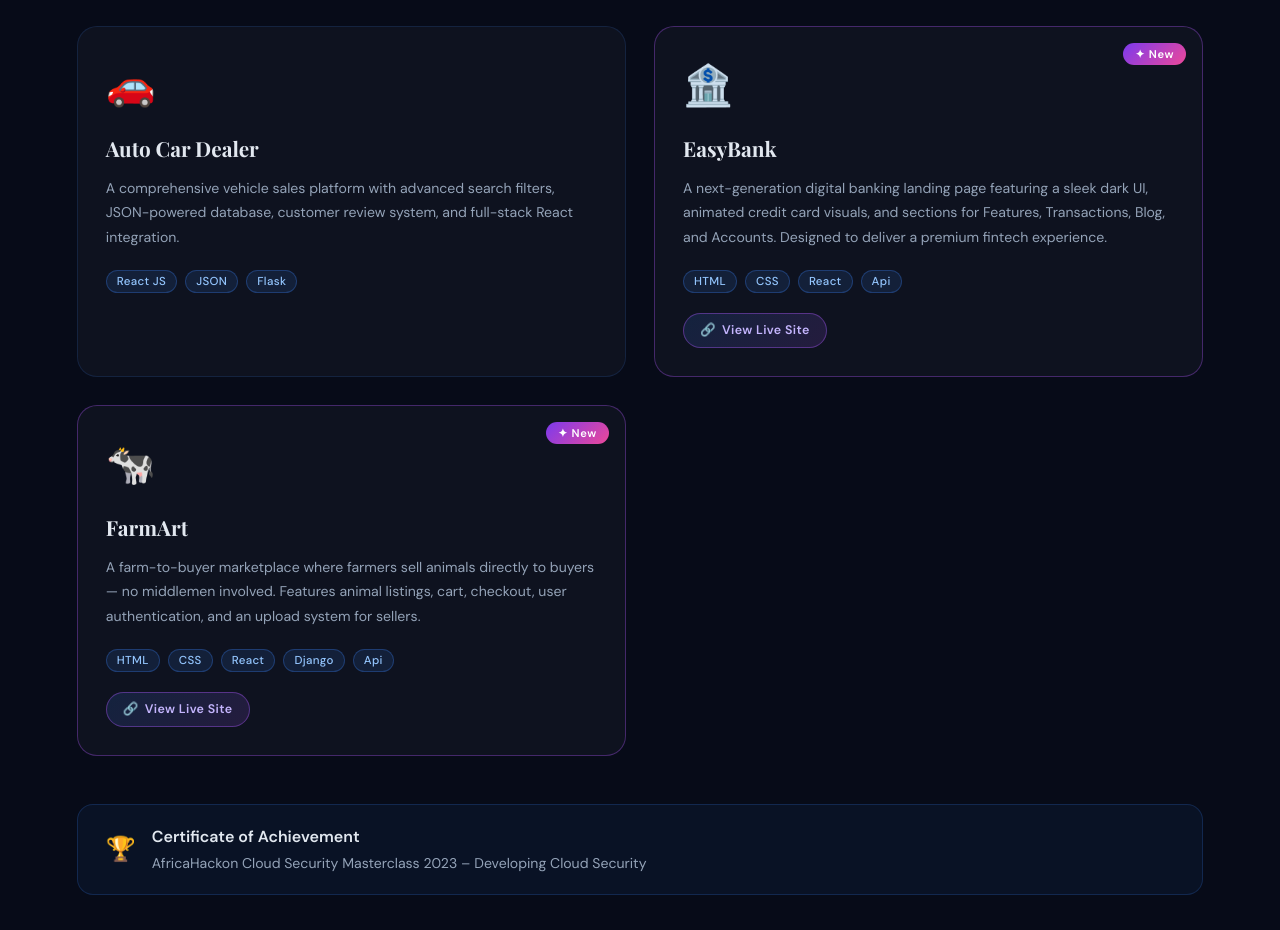
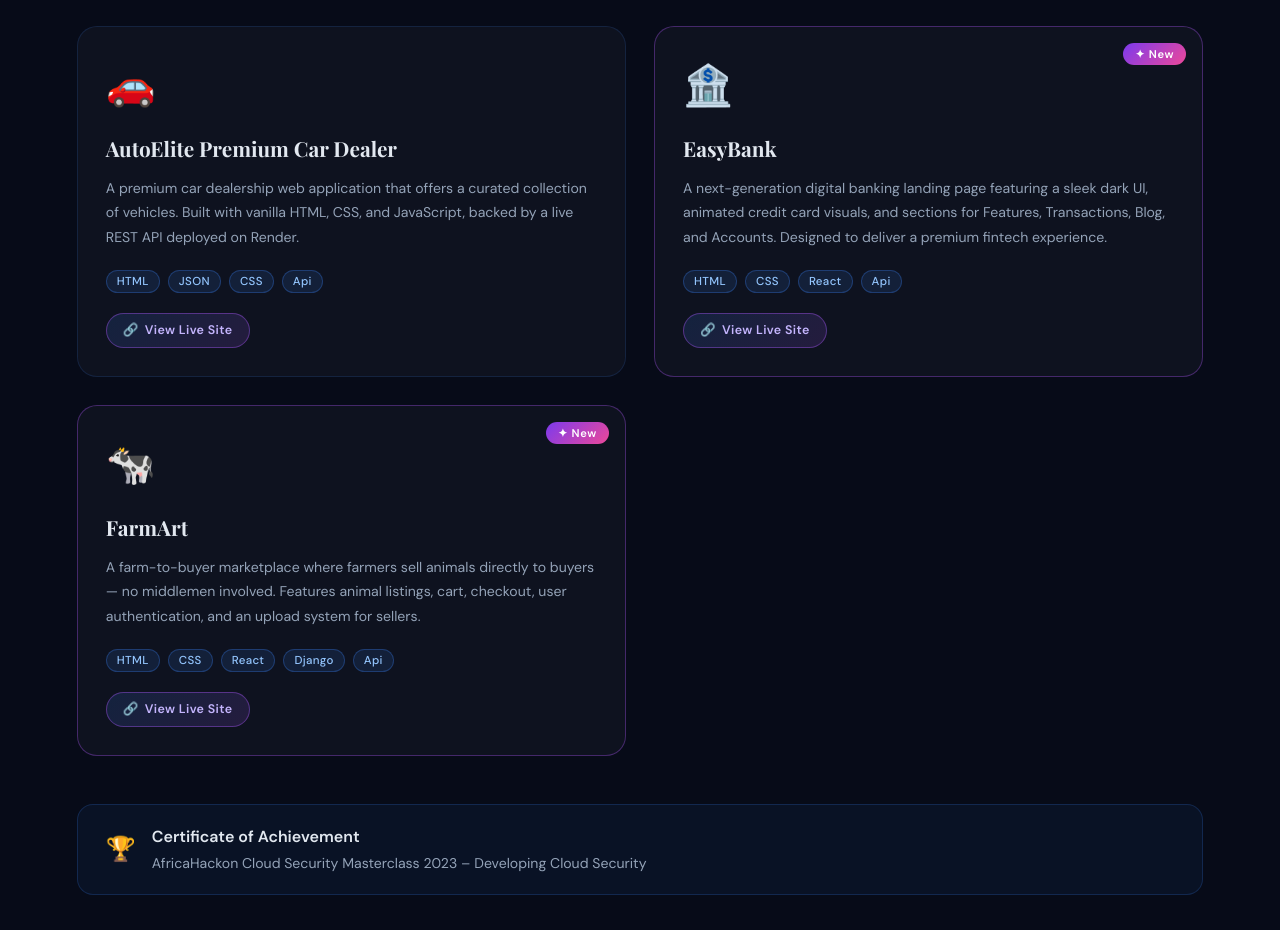
Before and after one commit to tedkelvin19/kelvin-Portfolio, a React (Create React App) app: page / in a window 1280 px wide. Shown: the part 3943-4873 px from the top of the page. Built offline with nearby package versions, Linux system fonts and the light colour scheme.

Commit message:
added link to Car project

```diff
--- a/src/App.jsx
+++ b/src/App.jsx
@@ -29,10 +29,11 @@ const PROJECTS = [
     link: "https://kelvin-portfolio-hucb-git-main-ted-kelvins-projects.vercel.app/"
   },
   {
-    title: "Auto Car Dealer",
-    desc: "A comprehensive vehicle sales platform with advanced search filters, JSON-powered database, customer review system, and full-stack React integration.",
-    tech: ["React JS", "JSON", "Flask"],
+    title: "AutoElite Premium Car Dealer",
+    desc: "A premium car dealership web application that offers a curated collection of vehicles. Built with vanilla HTML, CSS, and JavaScript, backed by a live REST API deployed on Render.",
+    tech: ["HTML", "JSON", "CSS","Api"],
     icon: "🚗",
+    link: "https://phase-1-independent-project-rho.vercel.app/"
   },
   {
     title: "EasyBank",
```
